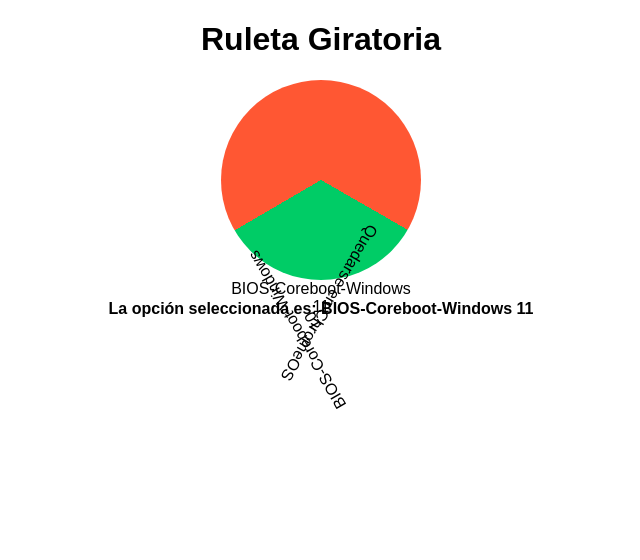
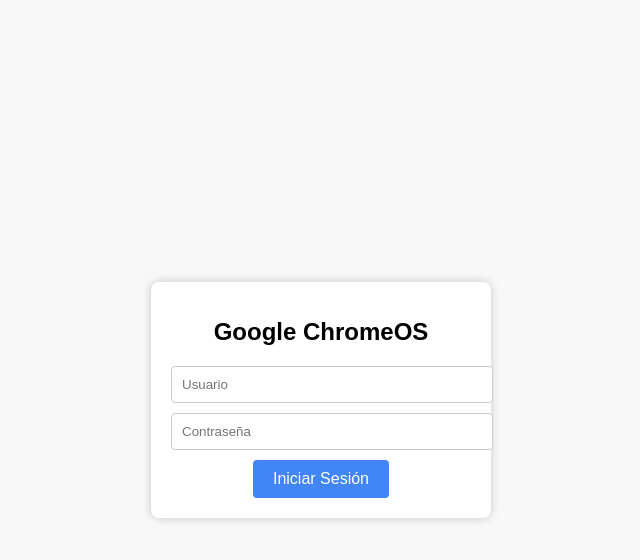
Before and after one commit to Maxcheto/HTML-Prueba, a plain HTML site: page index.html in a window 1280 px wide. Shown: the whole page, without its empty margins (319-959 px from the left). Drawn offline with Linux system fonts and the light colour scheme.

Commit message:
Update index.html

```diff
--- a/index.html
+++ b/index.html
@@ -3,75 +3,60 @@
 <head>
     <meta charset="UTF-8">
     <meta name="viewport" content="width=device-width, initial-scale=1.0">
-    <title>Ruleta Giratoria</title>
+    <title>Google ChromeOS</title>
     <style>
         body {
             font-family: Arial, sans-serif;
+            background-color: #f8f8f8;
+            margin: 0;
+            padding: 0;
+            display: flex;
+            justify-content: center;
+            align-items: center;
+            height: 100vh;
+        }
+        .login-container {
+            background-color: #fff;
+            border-radius: 8px;
+            box-shadow: 0px 0px 10px rgba(0, 0, 0, 0.2);
+            padding: 20px;
             text-align: center;
+            width: 300px;
         }
-        .roulette-container {
-            position: relative;
-            width: 200px;
-            height: 200px;
-            margin: 0 auto;
+        h1 {
+            font-size: 24px;
+            margin-bottom: 20px;
         }
-        .roulette {
+        input[type="text"],
+        input[type="password"] {
             width: 100%;
-            height: 100%;
-            border-radius: 50%;
-            background: conic-gradient(
-                #ff5733 0% 33.3%,
-                #00cc66 33.3% 66.6%,
-                #ff5733 66.6% 100%
-            );
-            animation: spin 4s ease-out;
+            padding: 10px;
+            margin-bottom: 10px;
+            border: 1px solid #ccc;
+            border-radius: 4px;
         }
-        .option {
-            position: absolute;
-            width: 100%;
-            text-align: center;
-            transform: rotate(0deg);
-            transform-origin: 50% 100%;
+        button {
+            background-color: #4285f4;
+            color: #fff;
+            border: none;
+            border-radius: 4px;
+            padding: 10px 20px;
+            font-size: 16px;
+            cursor: pointer;
         }
-        .option:nth-child(1) {
-            transform: rotate(0deg);
-        }
-        .option:nth-child(2) {
-            transform: rotate(120deg);
-        }
-        .option:nth-child(3) {
-            transform: rotate(240deg);
-        }
-        .result {
-            margin-top: 20px;
-            font-weight: bold;
-        }
-        @keyframes spin {
-            0% {
-                transform: rotate(0deg);
-            }
-            100% {
-                transform: rotate(360deg);
-            }
+        button:hover {
+            background-color: #357ae8;
         }
     </style>
 </head>
 <body>
-    <h1>Ruleta Giratoria</h1>
-    <div class="roulette-container">
-        <div class="roulette"></div>
-        <div class="option">Quedarse en ChromeOS</div>
-        <div class="option">BIOS-Coreboot-Windows 10</div>
-        <div class="option">BIOS-Coreboot-Windows 11</div>
+    <div class="login-container">
+        <h1>Google ChromeOS</h1>
+        <form>
+            <input type="text" placeholder="Usuario" required>
+            <input type="password" placeholder="Contraseña" required>
+            <button type="submit">Iniciar Sesión</button>
+        </form>
     </div>
-    <div class="result">La opción seleccionada es: <span id="selectedOption"></span></div>
-
-    <script>
-        document.querySelector('.roulette').addEventListener('animationend', function() {
-            const options = ["Quedarse en ChromeOS", "BIOS-Coreboot-Windows 10", "BIOS-Coreboot-Windows 11"];
-            const selectedOption = options[Math.floor(Math.random() * options.length)];
-            document.getElementById('selectedOption').textContent = selectedOption;
-        });
-    </script>
 </body>
 </html>
```
